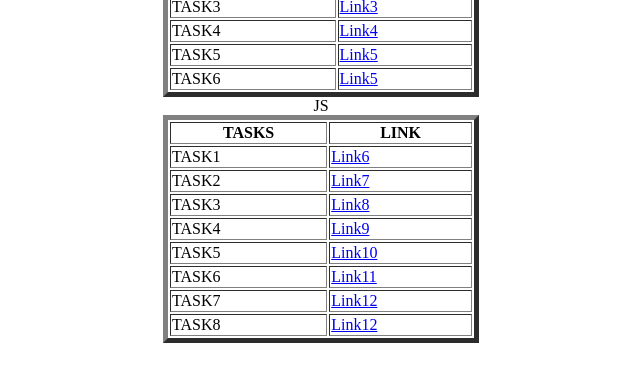
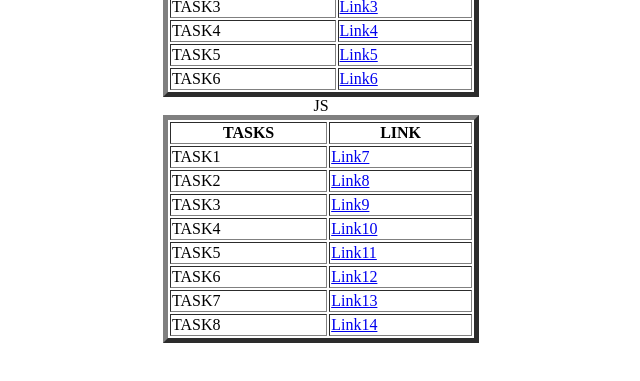
Before and after one commit to SushmaTadiparthi/BS_JS_Tasks, a plain HTML site: page index.html in a window 1280 px wide. Shown: the part 127-508 px from the top of the page, 319-959 px from the left. Drawn offline with Linux system fonts and the light colour scheme.

Commit message:
Update index.html

```diff
--- a/index.html
+++ b/index.html
@@ -33,7 +33,7 @@
         </tr>
         <tr>
             <td>TASK6</td>
-            <td><a href="Task6_BS.html">Link5</a></td>
+            <td><a href="Task6_BS.html">Link6</a></td>
         </tr>
     </table>
     <table border="5", align = "center" width = "25%">
@@ -42,35 +42,35 @@
         <th>LINK</th>
         <tr>
             <td>TASK1</td>
-            <td><a href="Task1_JS.html">Link6</a></td>
+            <td><a href="Task1_JS.html">Link7</a></td>
         </tr>
         <tr>
             <td>TASK2</td>
-            <td><a href="Task2_JS.html">Link7</a></td>
+            <td><a href="Task2_JS.html">Link8</a></td>
         </tr>
         <tr>
             <td>TASK3</td>
-            <td><a href="Task3_JS.html">Link8</a></td>
+            <td><a href="Task3_JS.html">Link9</a></td>
         </tr>
         <tr>
             <td>TASK4</td>
-            <td><a href="Task4_JS.htm">Link9</a></td>
+            <td><a href="Task4_JS.htm">Link10</a></td>
         </tr>
         <tr>
             <td>TASK5</td>
-            <td><a href="Task5_JS.htm">Link10</a></td>
+            <td><a href="Task5_JS.htm">Link11</a></td>
         </tr>
         <tr>
             <td>TASK6</td>
-            <td><a href="Task6_JS.htm">Link11</a></td>
+            <td><a href="Task6_JS.htm">Link12</a></td>
         </tr>
         <tr>
             <td>TASK7</td>
-            <td><a href="Task7_JS.htm">Link12</a></td>
+            <td><a href="Task7_JS.htm">Link13</a></td>
         </tr>
         <tr>
             <td>TASK8</td>
-            <td><a href="Task8_JS.htm">Link12</a></td>
+            <td><a href="Task8_JS.htm">Link14</a></td>
         </tr>
     </table>
 
```
